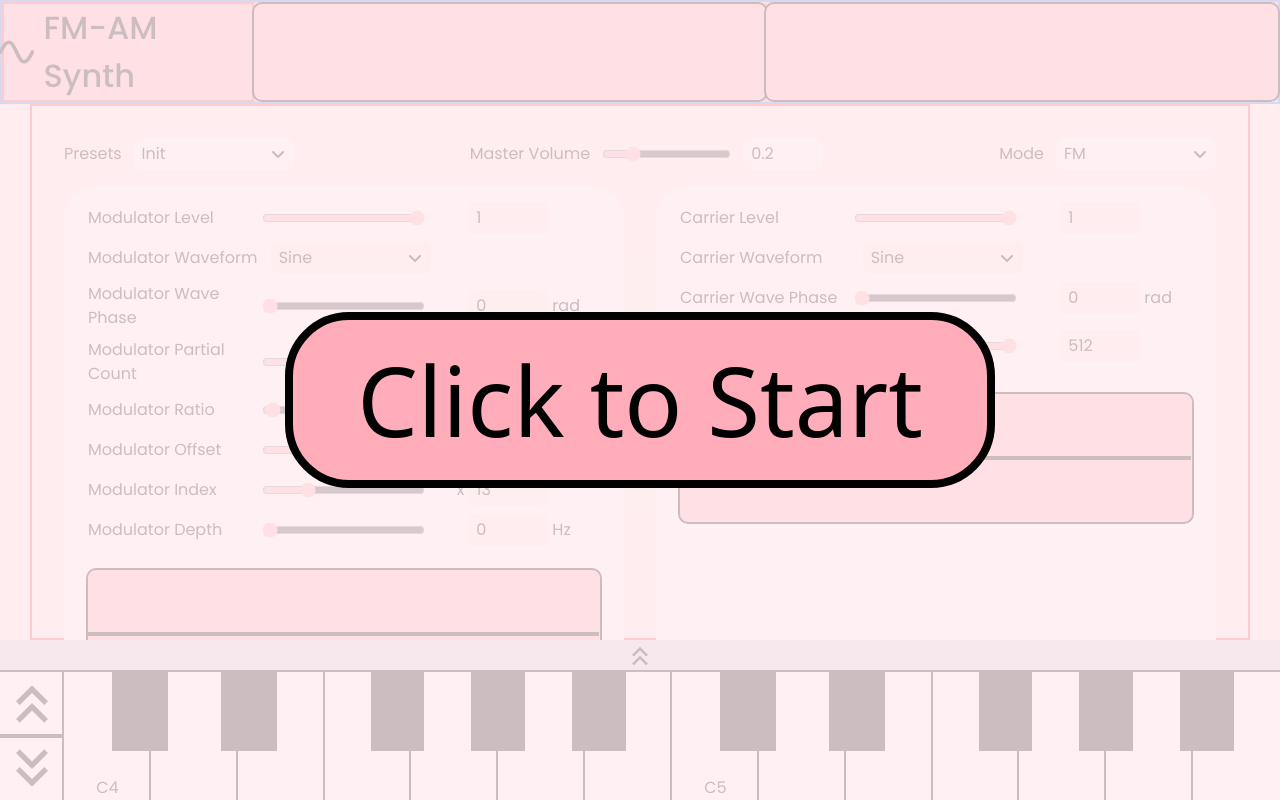
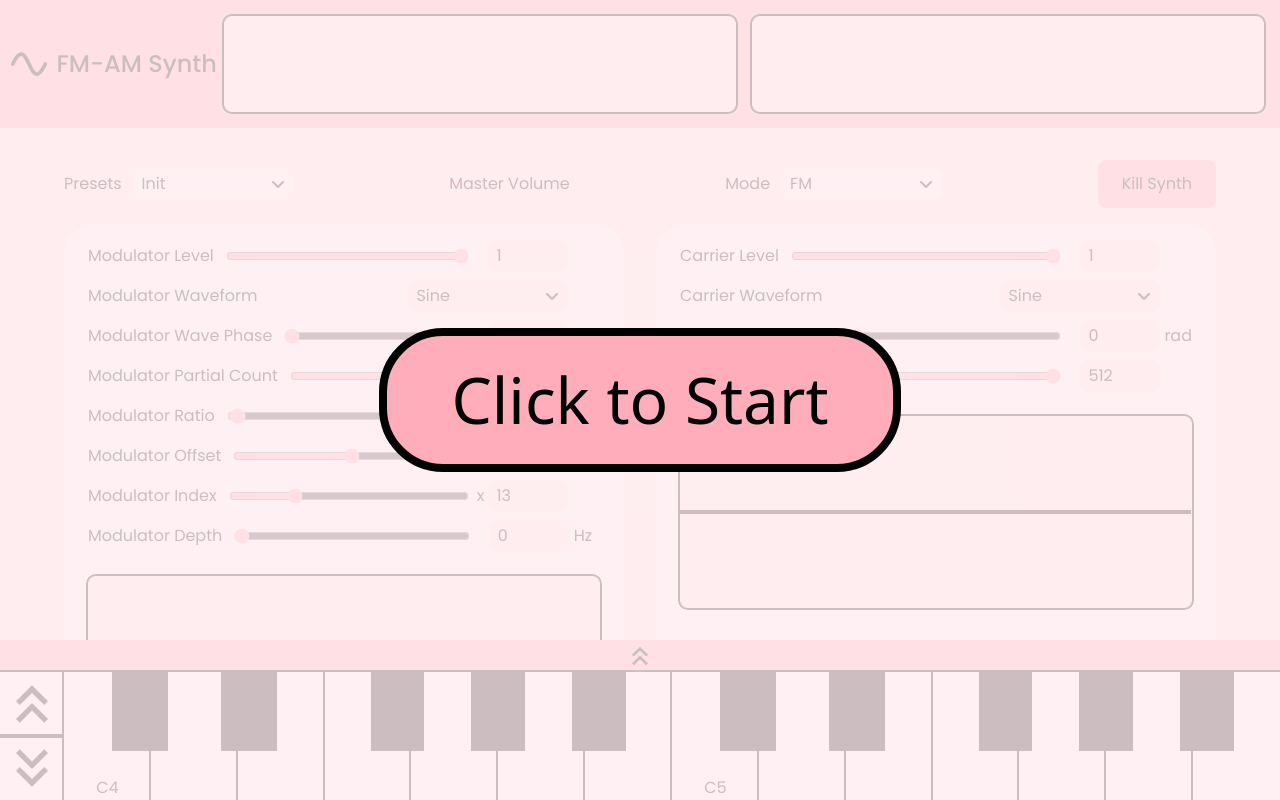
Before and after one commit to NoodleSushi/FM-AM-Synth, a React (Vite) app: page / in a window 1280 px wide. Built offline with nearby package versions, Linux system fonts and the light colour scheme.

Commit message:
added mobile

```diff
--- a/src/App.tsx
+++ b/src/App.tsx
@@ -13,7 +13,10 @@ import { ThemeKeys, themes } from "./themes";
 import { useState } from "react";
 import useMediaQuery from "./Hooks/useMediaQuery";
 import Select from "./Components/Select";
-import { MdKeyboardDoubleArrowDown, MdKeyboardDoubleArrowUp } from "react-icons/md";
+import {
+  MdKeyboardDoubleArrowDown,
+  MdKeyboardDoubleArrowUp,
+} from "react-icons/md";
 import { PiWaveSineBold } from "react-icons/pi";
 
 type Props = {
@@ -65,13 +68,19 @@ function ModulatorControls({ selectedTheme }: Props) {
     useSynthStore((state) => state.setModWaveN),
   ];
   const modComps = useSynthStore((state) => state.modComps);
+  const isPhoneScreens = useMediaQuery("(max-width: 680px)");
 
   return (
     <div className={`rounded-[2rem] py-4 px-6 bg-white flex flex-col gap-2`}>
-      <div className="flex items-center gap-3">
-        <label className="w-1/3">Modulator Level</label>
+      <div
+        className={`flex ${
+          isPhoneScreens ? "flex-col gap-1" : "gap-3 items-center"
+        }`}
+      >
+        <label>Modulator Level</label>
+        <div className="flex-grow flex gap-2">
           <input
-          className="w-1/3"
+            className="flex-grow"
             type="range"
             min={0}
             max={1}
@@ -79,19 +88,22 @@ function ModulatorControls({ selectedTheme }: Props) {
             value={modLevel}
             onChange={(e) => setModLevel(parseFloat(e.target.value))}
           />
-        <div className="w-1/3 flex gap-1 items-center pl-5">
+          <div className="flex gap-1 items-center">
             <span className="invisible">x</span>
             <input
               type="number"
+              className={`${themes[selectedTheme].bg.secondary}`}
               min={0}
               max={1}
               value={modLevel}
               onChange={(e) => setModLevel(parseFloat(e.target.value))}
             />
+            <span className="invisible">rad</span>
           </div>
         </div>
-      <div className="flex items-center gap-3">
-        <label className="w-1/3">Modulator Waveform</label>
+      </div>
+      <div className="flex items-center gap-3 justify-between">
+        <label>Modulator Waveform</label>
         {/* <select
           value={modWaveform}
           onChange={(e) => setModWaveform(e.target.value as any)}
@@ -102,6 +114,7 @@ function ModulatorControls({ selectedTheme }: Props) {
             </option>
           ))}
         </select> */}
+        <div className="flex gap-1 items-center">
           <Select
             options={waveforms.map(({ waveform, name }) => ({
               value: waveform,
@@ -114,11 +127,18 @@ function ModulatorControls({ selectedTheme }: Props) {
             bgColor="bg-[rgb(255,238,240)]"
             // bgColor="bg-white"
           />
+          <span className="invisible">rad</span>
         </div>
-      <div className="flex items-center gap-3">
-        <label className="w-1/3">Modulator Wave Phase</label>
+      </div>
+      <div
+        className={`flex ${
+          isPhoneScreens ? "flex-col gap-1" : "gap-3 items-center"
+        }`}
+      >
+        <label>Modulator Wave Phase</label>
+        <div className="flex-grow flex gap-2">
           <input
-          className="w-1/3"
+            className="flex-grow"
             type="range"
             min={0}
             max={6.28}
@@ -126,10 +146,11 @@ function ModulatorControls({ selectedTheme }: Props) {
             value={modWavePhase}
             onChange={(e) => setModWavePhase(parseFloat(e.target.value))}
           />
-        <div className="w-1/3 flex gap-1 items-center pl-5">
+          <div className="flex gap-1 items-center">
             <span className="invisible">x</span>
             <input
               type="number"
+              className={`${themes[selectedTheme].bg.secondary}`}
               min={0}
               max={6.28}
               value={modWavePhase}
@@ -138,10 +159,16 @@ function ModulatorControls({ selectedTheme }: Props) {
             <span>rad</span>
           </div>
         </div>
-      <div className="flex items-center gap-3">
-        <label className="w-1/3">Modulator Partial Count</label>
+      </div>
+      <div
+        className={`flex ${
+          isPhoneScreens ? "flex-col gap-1" : "gap-3 items-center"
+        }`}
+      >
+        <label>Modulator Partial Count</label>
+        <div className="flex-grow flex gap-2">
           <input
-          className="w-1/3"
+            className="flex-grow"
             type="range"
             min={1}
             max={512}
@@ -149,21 +176,29 @@ function ModulatorControls({ selectedTheme }: Props) {
             value={modWaveN}
             onChange={(e) => setModWaveN(parseInt(e.target.value))}
           />
-        <div className="w-1/3 flex gap-1 items-center pl-5">
+          <div className="flex gap-1 items-center">
             <span className="invisible">x</span>
             <input
               type="number"
+              className={`${themes[selectedTheme].bg.secondary}`}
               min={1}
               max={512}
               value={modWaveN}
               onChange={(e) => setModWaveN(parseInt(e.target.value))}
             />
+            <span className="invisible">rad</span>
           </div>
         </div>
-      <div className="flex items-center gap-3">
-        <label className="w-1/3">Modulator Ratio</label>
+      </div>
+      <div
+        className={`flex ${
+          isPhoneScreens ? "flex-col gap-1" : "gap-3 items-center"
+        }`}
+      >
+        <label>Modulator Ratio</label>
+        <div className="flex-grow flex gap-2">
           <input
-          className="w-1/3"
+            className="flex-grow"
             type="range"
             min={0}
             max={64}
@@ -171,21 +206,29 @@ function ModulatorControls({ selectedTheme }: Props) {
             value={modRatio}
             onChange={(e) => setModRatio(parseFloat(e.target.value))}
           />
-        <div className="w-1/3 flex gap-1 items-center pl-5">
+          <div className="flex gap-1 items-center">
             <span>x</span>
             <input
               type="number"
+              className={`${themes[selectedTheme].bg.secondary}`}
               min={0}
               max={64}
               value={modRatio}
               onChange={(e) => setModRatio(parseFloat(e.target.value))}
             />
+            <span className="invisible">rad</span>
           </div>
         </div>
-      <div className="flex items-center gap-3">
-        <label className="w-1/3">Modulator Offset</label>
+      </div>
+      <div
+        className={`flex ${
+          isPhoneScreens ? "flex-col gap-1" : "gap-3 items-center"
+        }`}
+      >
+        <label>Modulator Offset</label>
+        <div className="flex-grow flex gap-2">
           <input
-          className="w-1/3"
+            className="flex-grow"
             type="range"
             min={-1000}
             max={1000}
@@ -193,10 +236,11 @@ function ModulatorControls({ selectedTheme }: Props) {
             value={modOffset}
             onChange={(e) => setModOffset(parseFloat(e.target.value))}
           />
-        <div className="w-1/3 flex gap-1 items-center pl-5">
+          <div className="flex gap-1 items-center mr-2">
             <span className="invisible">x</span>
             <input
               type="number"
+              className={`${themes[selectedTheme].bg.secondary}`}
               min={-1000}
               max={1000}
               value={modOffset}
@@ -205,12 +249,18 @@ function ModulatorControls({ selectedTheme }: Props) {
             <span>Hz</span>
           </div>
         </div>
+      </div>
       {mode === "FM" && (
         <>
-          <div className="flex items-center gap-3">
-            <label className="w-1/3">Modulator Index</label>
+          <div
+            className={`flex ${
+              isPhoneScreens ? "flex-col gap-1" : "gap-3 items-center"
+            }`}
+          >
+            <label>Modulator Index</label>
+            <div className="flex-grow flex gap-2">
               <input
-              className="w-1/3"
+                className="flex-grow"
                 type="range"
                 min={0}
                 max={50}
@@ -218,21 +268,29 @@ function ModulatorControls({ selectedTheme }: Props) {
                 value={modIdx}
                 onChange={(e) => setModIdx(parseFloat(e.target.value))}
               />
-            <div className="w-1/3 flex gap-1 items-center pl-5">
+              <div className="flex gap-1 items-center">
                 <span>x</span>
                 <input
                   type="number"
+                  className={`${themes[selectedTheme].bg.secondary}`}
                   min={0}
                   max={50}
                   value={modIdx}
                   onChange={(e) => setModIdx(parseFloat(e.target.value))}
                 />
+                <span className="invisible">rad</span>
               </div>
             </div>
-          <div className="flex items-center gap-3">
-            <label className="w-1/3">Modulator Depth</label>
+          </div>
+          <div
+            className={`flex ${
+              isPhoneScreens ? "flex-col gap-1" : "gap-3 items-center"
+            }`}
+          >
+            <label>Modulator Depth</label>
+            <div className="flex-grow flex gap-2">
               <input
-              className="w-1/3"
+                className="flex-grow"
                 type="range"
                 min={0}
                 max={1000}
@@ -240,10 +298,11 @@ function ModulatorControls({ selectedTheme }: Props) {
                 value={modDepth}
                 onChange={(e) => setModDepth(parseFloat(e.target.value))}
               />
-            <div className="w-1/3 flex gap-1 items-center pl-5">
+              <div className="flex gap-1 items-center mr-2">
                 <span className="invisible">x</span>
                 <input
                   type="number"
+                  className={`${themes[selectedTheme].bg.secondary}`}
                   min={0}
                   max={1000}
                   value={modDepth}
@@ -252,14 +311,17 @@ function ModulatorControls({ selectedTheme }: Props) {
                 <span>Hz</span>
               </div>
             </div>
+          </div>
         </>
       )}
-      <div className="my-4">
+      <div className="my-4 flex justify-center">
         <WaveLegend
           real={modComps.real}
           imag={modComps.imag}
           // className="w-full h-[4rem] bg-black text-[#00ff00]"
-          className={`w-[32rem] h-[8rem] ${themes[selectedTheme].bg.primary} rounded-lg outline outline-2 outline-black`}
+          className={`${isPhoneScreens ? "w-[22rem]" : "w-[32rem] h-[12rem]"} ${
+            themes[selectedTheme].bg.secondary
+          } rounded-lg outline outline-2 outline-black`}
         />
       </div>
     </div>
@@ -284,13 +346,19 @@ function CarrierControls({ selectedTheme }: Props) {
     useSynthStore((state) => state.setCarWaveN),
   ];
   const carComps = useSynthStore((state) => state.carComps);
+  const isPhoneScreens = useMediaQuery("(max-width: 680px)");
 
   return (
     <div className={`rounded-[2rem] py-4 px-6 bg-white flex flex-col gap-2`}>
-      <div className="flex items-center gap-3">
-        <label className="w-1/3">Carrier Level</label>
+      <div
+        className={`flex ${
+          isPhoneScreens ? "flex-col gap-1" : "gap-3 items-center"
+        }`}
+      >
+        <label>Carrier Level</label>
+        <div className="flex-grow flex gap-2">
           <input
-          className="w-1/3"
+            className="flex-grow"
             type="range"
             min={0}
             max={1}
@@ -298,19 +366,22 @@ function CarrierControls({ selectedTheme }: Props) {
             value={volume}
             onChange={(e) => setVolume(parseFloat(e.target.value))}
           />
-        <div className="w-1/3 flex gap-1 items-center pl-5">
+          <div className="flex gap-1 items-center">
             <span className="invisible">x</span>
             <input
               type="number"
+              className={`${themes[selectedTheme].bg.secondary}`}
               min={0}
               max={1}
               value={volume}
               onChange={(e) => setVolume(parseFloat(e.target.value))}
             />
+            <span className="invisible">rad</span>
           </div>
         </div>
-      <div className="flex items-center gap-3">
-        <label className="w-1/3">Carrier Waveform</label>
+      </div>
+      <div className="flex items-center gap-3 justify-between">
+        <label>Carrier Waveform</label>
         {/* <select
           value={carWaveform}
           onChange={(e) => setCarWaveform(e.target.value as any)}
@@ -321,6 +392,7 @@ function CarrierControls({ selectedTheme }: Props) {
             </option>
           ))}
         </select> */}
+        <div className="flex gap-1 items-center">
           <Select
             options={waveforms.map(({ waveform, name }) => ({
               value: waveform,
@@ -333,11 +405,18 @@ function CarrierControls({ selectedTheme }: Props) {
             bgColor="bg-[rgb(255,238,240)]"
             // bgColor="bg-white"
           />
+          <span className="invisible">rad</span>
         </div>
-      <div className="flex items-center gap-3">
-        <label className="w-1/3">Carrier Wave Phase</label>
+      </div>
+      <div
+        className={`flex ${
+          isPhoneScreens ? "flex-col gap-1" : "gap-3 items-center"
+        }`}
+      >
+        <label>Carrier Wave Phase</label>
+        <div className="flex-grow flex gap-2">
           <input
-          className="w-1/3"
+            className="flex-grow"
             type="range"
             min={0}
             max={6.28}
@@ -345,10 +424,11 @@ function CarrierControls({ selectedTheme }: Props) {
             value={carWavePhase}
             onChange={(e) => setCarWavePhase(parseFloat(e.target.value))}
           />
-        <div className="w-1/3 flex gap-1 items-center pl-5">
+          <div className="flex gap-1 items-center">
             <span className="invisible">x</span>
             <input
               type="number"
+              className={`${themes[selectedTheme].bg.secondary}`}
               min={0}
               max={6.28}
               value={carWavePhase}
@@ -357,10 +437,16 @@ function CarrierControls({ selectedTheme }: Props) {
             <span>rad</span>
           </div>
         </div>
-      <div className="flex items-center gap-3">
-        <label className="w-1/3">Carrier Partial Count</label>
+      </div>
+      <div
+        className={`flex ${
+          isPhoneScreens ? "flex-col gap-1" : "gap-3 items-center"
+        }`}
+      >
+        <label>Carrier Partial Count</label>
+        <div className="flex-grow flex gap-2">
           <input
-          className="w-1/3"
+            className="flex-grow"
             type="range"
             min={1}
             max={512}
@@ -368,23 +454,28 @@ function CarrierControls({ selectedTheme }: Props) {
             value={carWaveN}
             onChange={(e) => setCarWaveN(parseInt(e.target.value))}
           />
-        <div className="w-1/3 flex gap-1 items-center pl-5">
+          <div className="flex gap-1 items-center">
             <span className="invisible">x</span>
             <input
               type="number"
+              className={`${themes[selectedTheme].bg.secondary}`}
               min={1}
               max={512}
               value={carWaveN}
               onChange={(e) => setCarWaveN(parseInt(e.target.value))}
             />
+            <span className="invisible">rad</span>
           </div>
         </div>
-      <div className="my-4">
+      </div>
+      <div className="my-4 flex justify-center">
         <WaveLegend
           real={carComps.real}
           imag={carComps.imag}
           // className="w-full h-[4rem] bg-black text-[#00ff00]"
-          className={`w-[32rem] h-[8rem] ${themes[selectedTheme].bg.primary} rounded-lg outline outline-2 outline-black`}
+          className={`${isPhoneScreens ? "w-[22rem]" : "w-[32rem] h-[12rem]"} ${
+            themes[selectedTheme].bg.secondary
+          } rounded-lg outline outline-2 outline-black`}
         />
       </div>
     </div>
@@ -475,19 +566,31 @@ function Controls({ selectedTheme }: Props) {
     useSynthStore((state) => state.mode),
     useSynthStore((state) => state.setMode),
   ];
+  const isPhoneScreens = useMediaQuery("(max-width: 680px)");
+  const getHeight = () => {
+    let height = "h-[46rem]";
+    if (isTabletScreens) height = "h-[82rem]";
+    if (isPhoneScreens) height = "h-[89rem]";
+
+    return height;
+  };
 
   return (
-    <div className="p-8 border-2 border-red-500 flex flex-col gap-4">
-      {/* PRESETS, MASTER VOLUME, & MODE */}
+    <div
+      className={`p-8 flex flex-col gap-4 overflow-hidden ${getHeight()} ${
+        isTabletScreens ? `pt-16` : ``
+      }`}
+    >
+      {/* PRESETS, MASTER VOLUME, MODE, & KILL SYNTH */}
       <div
         className={`flex justify-between ${
-          isMobile || isTabletScreens ? "flex-col" : ""
+          isMobile || isTabletScreens ? "flex-col gap-2" : ""
         }`}
       >
         <PresetsManager />
         <div className="flex items-center gap-3">
           <label>Master Volume</label>
-          <input
+          {/* <input
             type="range"
             min={0}
             max={1}
@@ -497,12 +600,12 @@ function Controls({ selectedTheme }: Props) {
           />
           <input
             type="number"
+            className={`bg-white`}
             min={0}
             max={1}
             value={masterVolume}
             onChange={(e) => setMasterVolume(parseFloat(e.target.value))}
-            className="!bg-white"
-          />
+          /> */}
         </div>
         <div className="flex items-center gap-3">
           <label>Mode</label>
@@ -526,6 +629,14 @@ function Controls({ selectedTheme }: Props) {
             bgColor="bg-white"
           />
         </div>
+        <div className="flex justify-between items-center">
+          <div
+            onClick={initSynth}
+            className={`rounded-lg cursor-pointer w-max py-3 px-6 hover:opacity-80 ${themes[selectedTheme].bg.primary}`}
+          >
+            Kill Synth
+          </div>
+        </div>
       </div>
 
       {/* MODULATOR & CARRIER */}
@@ -536,16 +647,6 @@ function Controls({ selectedTheme }: Props) {
       >
         <ModulatorControls selectedTheme={selectedTheme} />
         <CarrierControls selectedTheme={selectedTheme} />
-      </div>
-
-      {/* MAX VOICES & OCTAVE */}
-      <div className="flex justify-between items-center">
-        <div
-          onClick={initSynth}
-          className={`rounded-lg cursor-pointer w-max py-3 px-6 hover:opacity-80 mt-2 order-2 ${themes[selectedTheme].bg.primary}`}
-        >
-          Kill Synth
-        </div>
       </div>
     </div>
   );
@@ -571,13 +672,19 @@ function PianoSection({ selectedTheme }: Props) {
     (note) => noteOff(note)
   );
 
-  return <>
-    <div data-expanded={isExpanded} className="transition-all ease-in-out duration-300 bg-white absolute bottom-0 left-0 right-0 flex flex-col w-full justify-center items-center data-[expanded=false]:h-[10rem] data-[expanded=true]:h-full">
+  return (
+    <>
+      <div
+        data-expanded={isExpanded}
+        className="transition-all ease-in-out duration-300 bg-white absolute bottom-0 left-0 right-0 flex flex-col w-full justify-center items-center data-[expanded=false]:h-[10rem] data-[expanded=true]:h-[80vh]"
+      >
         <button
-        className="bg-gray-300 w-full flex justify-center"
+          className={`${themes[selectedTheme].bg.primary} w-full flex justify-center`}
           onClick={() => setIsExpanded(!isExpanded)}
         >
-        {isExpanded && <MdKeyboardDoubleArrowDown size='2rem' /> || <MdKeyboardDoubleArrowUp size='2rem' />}
+          {(isExpanded && <MdKeyboardDoubleArrowDown size="2rem" />) || (
+            <MdKeyboardDoubleArrowUp size="2rem" />
+          )}
         </button>
         <div className="flex w-full h-full">
           <div className="flex flex-col w-[4rem] h-full">
@@ -585,13 +692,13 @@ function PianoSection({ selectedTheme }: Props) {
               className={`outline outline-2 flex-grow flex items-center justify-center ${themes[selectedTheme].pressed.primary} cursor-pointer`}
               onClick={() => setOctave(Math.min(10, octave + 1))}
             >
-            <MdKeyboardDoubleArrowUp size='4rem' />
+              <MdKeyboardDoubleArrowUp size="4rem" />
             </button>
             <button
               className={`outline outline-2 flex-grow flex items-center justify-center ${themes[selectedTheme].pressed.primary} cursor-pointer`}
               onClick={() => setOctave(Math.max(0, octave - 1))}
             >
-            <MdKeyboardDoubleArrowDown size='4rem' />
+              <MdKeyboardDoubleArrowDown size="4rem" />
             </button>
           </div>
           <Piano
@@ -607,41 +714,86 @@ function PianoSection({ selectedTheme }: Props) {
         </div>
       </div>
       {/* div to fill up relative space */}
-    <div className="h-[10rem] w-full"><div className="h-[10rem] w-full"></div></div>
-  </>;
+      <div className="h-[10rem] w-full">
+        <div className="h-[10rem] w-full"></div>
+      </div>
+    </>
+  );
 }
 
 function Header() {
   const lastNoteHz = useSynthStore((state) => state.lastNoteHz);
   const analyzer = useSynthStore((state) => state.analyzer);
   const [selectedTheme] = useState<ThemeKeys>("pink");
+  const isTabletScreens = useMediaQuery("(max-width: 1248px)");
+  const [showOscAndSpec, setShowOscAndSpec] = useState(false);
+  const isPhoneScreens = useMediaQuery("(max-width: 680px)");
 
-  return <nav
-    className={`border-2 border-blue-500 flex items-center justify-center ${themes[selectedTheme].bg.primary}`}
+  return (
+    <nav>
+      <div
+        className={`flex items-center justify-between p-4 relative z-20 ${themes[selectedTheme].bg.primary}`}
       >
-    <div className="border-2 border-red-500 flex items-center gap-2">
+        <div className="flex items-center gap-2 z-50">
           <PiWaveSineBold size={40} className="-ml-[7.5px]" />
-      <h1 className="text-[2rem] font-[500]">FM-AM Synth</h1>
+          <h1 className="text-[1.5rem] font-[500]">FM-AM Synth</h1>
         </div>
-    <div className="grow" />
-    <div className="flex justify-between">
-      <div className="flex flex-col gap-2 items-center">
+
+        {!isTabletScreens && (
+          <div className="flex gap-4">
             <Oscilloscope
               analyzer={analyzer}
               alignHz={lastNoteHz}
-          // className="w-[32rem]  bg-black text-[#00ff00]"
-          className={`w-[32rem] h-[6rem] ${themes[selectedTheme].bg.primary} rounded-lg outline outline-2 outline-black`}
+              className={`w-[32rem] h-[6rem] ${themes[selectedTheme].bg.secondary} rounded-lg outline outline-2 outline-black`}
+            />
+            <Spectrum
+              analyzer={analyzer}
+              className={`w-[32rem] h-[6rem] ${themes[selectedTheme].bg.secondary} rounded-lg outline outline-2 outline-black`}
             />
           </div>
-      <div className="flex flex-col gap-2 items-center">
+        )}
+        {isTabletScreens && (
+          <div
+            onClick={() => setShowOscAndSpec(!showOscAndSpec)}
+            className={`flex flex-col gap-2 pt-6 items-center cursor-pointer absolute left-0 right-0 transition-all duration-300 ${
+              showOscAndSpec ? "top-16" : "-top-44"
+            } ${themes[selectedTheme].bg.primary}`}
+          >
+            {/* {showOscAndSpec && ( */}
+            <div
+              className={`flex flex-col gap-4 ${
+                showOscAndSpec ? "" : "invisible"
+              }`}
+            >
+              <Oscilloscope
+                analyzer={analyzer}
+                alignHz={lastNoteHz}
+                className={`${
+                  isPhoneScreens ? "w-[22rem]" : "w-[32rem]"
+                } h-[6rem] ${
+                  themes[selectedTheme].bg.secondary
+                } rounded-lg outline outline-2 outline-black`}
+              />
               <Spectrum
                 analyzer={analyzer}
-          // className="w-[32rem]  bg-black text-[#00ff00]"
-          className={`w-[32rem] h-[6rem] ${themes[selectedTheme].bg.primary} rounded-lg outline outline-2 outline-black`}
+                className={`${
+                  isPhoneScreens ? "w-[22rem]" : "w-[32rem]"
+                } h-[6rem] ${
+                  themes[selectedTheme].bg.secondary
+                } rounded-lg outline outline-2 outline-black`}
               />
             </div>
+            {/* )} */}
+            {showOscAndSpec ? (
+              <MdKeyboardDoubleArrowUp size="2rem" />
+            ) : (
+              <MdKeyboardDoubleArrowDown size="2rem" />
+            )}
+          </div>
+        )}
       </div>
     </nav>
+  );
 }
 
 function App() {
@@ -650,6 +802,7 @@ function App() {
   const isMobile = useIsMobile();
 
   const [selectedTheme] = useState<ThemeKeys>("pink");
+  const isPhoneScreens = useMediaQuery("(max-width: 680px)");
 
   return (
     <>
@@ -669,7 +822,11 @@ function App() {
           onClick={initSynth}
         >
           <div
-            className={`border-8 border-black px-16 py-8 rounded-[4rem] ${themes[selectedTheme].bg.primary}`}
+            className={`border-8 border-black rounded-[4rem] ${
+              isPhoneScreens
+                ? "px-8 py-5 text-[2.5rem]"
+                : "px-16 py-8 text-[4rem]"
+            } text-center ${themes[selectedTheme].bg.primary}`}
           >
             {(isMobile && "Touch") || "Click"} to Start
           </div>
--- a/src/index.css
+++ b/src/index.css
@@ -15,7 +15,7 @@ input[type="number"] {
   padding-inline: 8px;
   padding-block: 4px;
   border-radius: 8px;
-  background-color: rgb(255, 238, 240);
+  /* background-color: rgb(255, 238, 240); */
   width: 5rem;
 }
 
```
Lines whose indentation alone changed are shown as unchanged.
